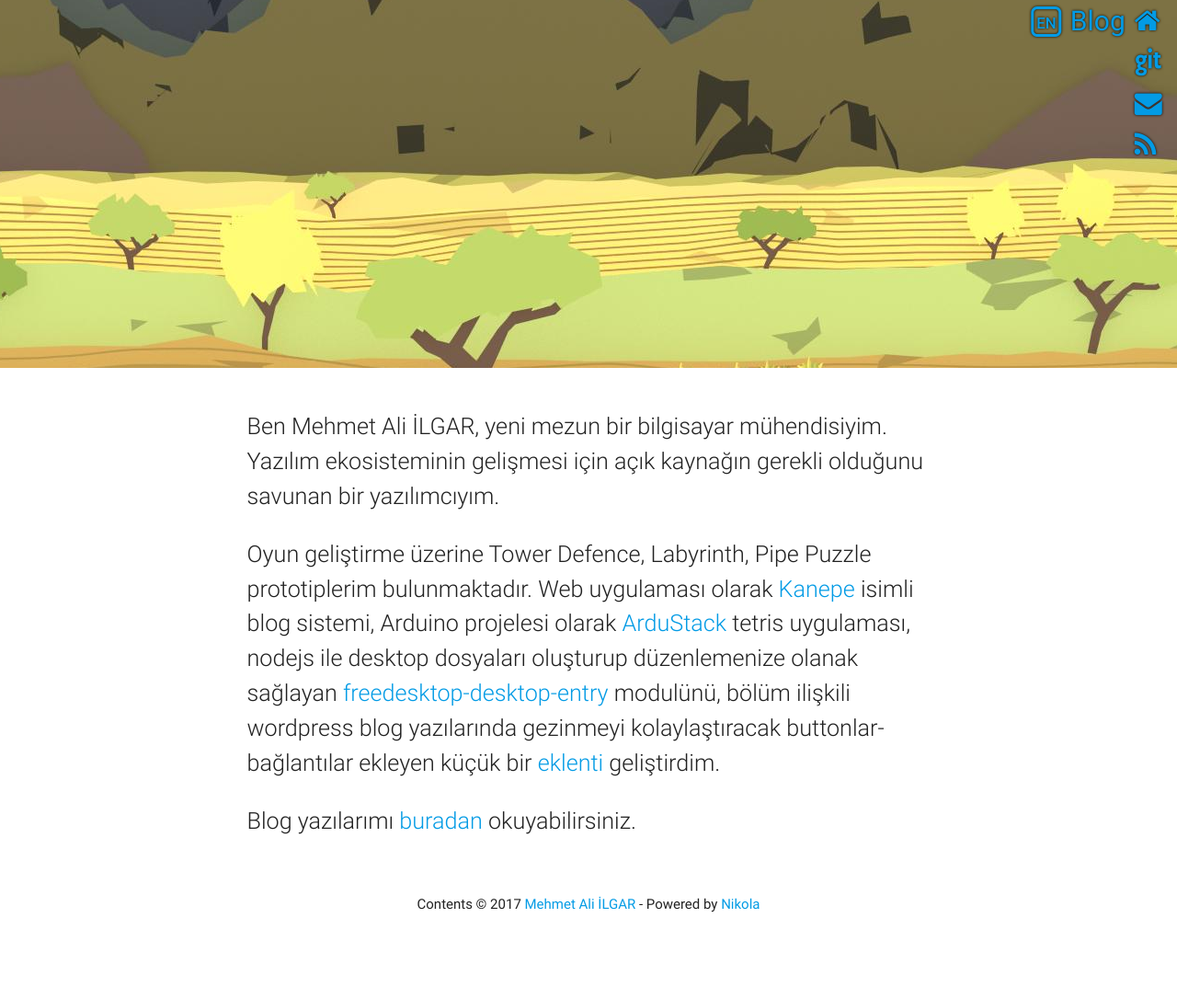
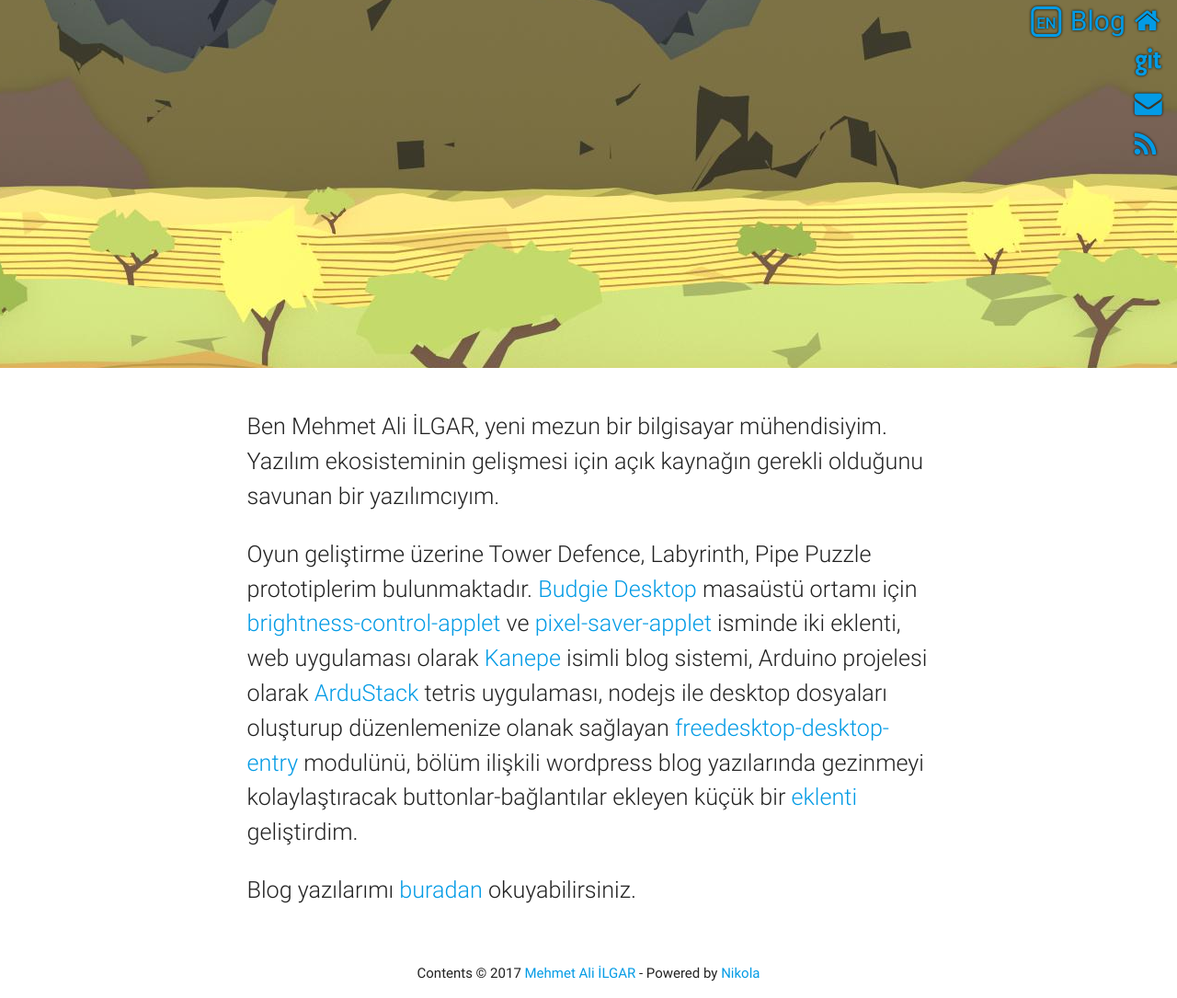
Before and after one commit to ilgarmehmetali/Website, a plain HTML site: page tr/index.html in a window 1280 px wide. Shown: the whole page at 92% size. Before the commit the page ends 1009 px from the top, so only its background shows below. Drawn offline with Linux system fonts and the light colour scheme.

Commit message:
Nikola auto commit.
Source commit: 1fb85b50a4459b0698eced91e902010e72ab8d4b
Nikola version: 7.8.3

```diff
--- a/tr/index.html
+++ b/tr/index.html
@@ -76,7 +76,7 @@ Oyun geliştirme üzerine Tower Defence, Labyr">
 			<span class="flow-text" itemprop="articleBody text">
 				<div>
 <p>Ben Mehmet Ali İLGAR, yeni mezun bir bilgisayar mühendisiyim. Yazılım ekosisteminin gelişmesi için açık kaynağın gerekli olduğunu savunan bir yazılımcıyım.</p>
-<p>Oyun geliştirme üzerine Tower Defence, Labyrinth, Pipe Puzzle prototiplerim bulunmaktadır. Web uygulaması olarak <a href="https://github.com/ilgarmehmetali/kanepe" title="Kanepe Blog Motoru">Kanepe</a> isimli blog sistemi, Arduino projelesi olarak <a href="https://github.com/ilgarmehmetali/ArduStack" title="Arduino Tetris Clone">ArduStack</a> tetris uygulaması, nodejs ile desktop dosyaları oluşturup düzenlemenize olanak sağlayan <a href="https://www.npmjs.com/package/freedesktop-desktop-entry" title="NPM - freedesktop-desktop-entry">freedesktop-desktop-entry</a> modulünü, bölüm ilişkili wordpress blog yazılarında gezinmeyi kolaylaştıracak buttonlar-bağlantılar ekleyen küçük bir <a href="https://wordpress.org/plugins/novel-navigation-links/" title="Novel Navigation Links">eklenti</a> geliştirdim.</p>
+<p>Oyun geliştirme üzerine Tower Defence, Labyrinth, Pipe Puzzle prototiplerim bulunmaktadır. <a href="https://budgie-desktop.org/" title="Budgie Desktop">Budgie Desktop</a> masaüstü ortamı için <a href="https://github.com/ilgarmehmetali/budgie-brightness-control-applet" title="Budgie Brightness Control Applet">brightness-control-applet</a> ve <a href="https://github.com/ilgarmehmetali/budgie-pixel-saver-applet" title="Budgie Pixel Saver Applet">pixel-saver-applet</a> isminde iki eklenti, web uygulaması olarak <a href="https://github.com/ilgarmehmetali/kanepe" title="Kanepe Blog Motoru">Kanepe</a> isimli blog sistemi, Arduino projelesi olarak <a href="https://github.com/ilgarmehmetali/ArduStack" title="Arduino Tetris Clone">ArduStack</a> tetris uygulaması, nodejs ile desktop dosyaları oluşturup düzenlemenize olanak sağlayan <a href="https://www.npmjs.com/package/freedesktop-desktop-entry" title="NPM - freedesktop-desktop-entry">freedesktop-desktop-entry</a> modulünü, bölüm ilişkili wordpress blog yazılarında gezinmeyi kolaylaştıracak buttonlar-bağlantılar ekleyen küçük bir <a href="https://wordpress.org/plugins/novel-navigation-links/" title="Novel Navigation Links">eklenti</a> geliştirdim.</p>
 <p>Blog yazılarımı <a href="blog">buradan</a> okuyabilirsiniz.</p>
 </div>
 			</span>
```
Also changed, not shown: index.html (+1 -1 lines).
